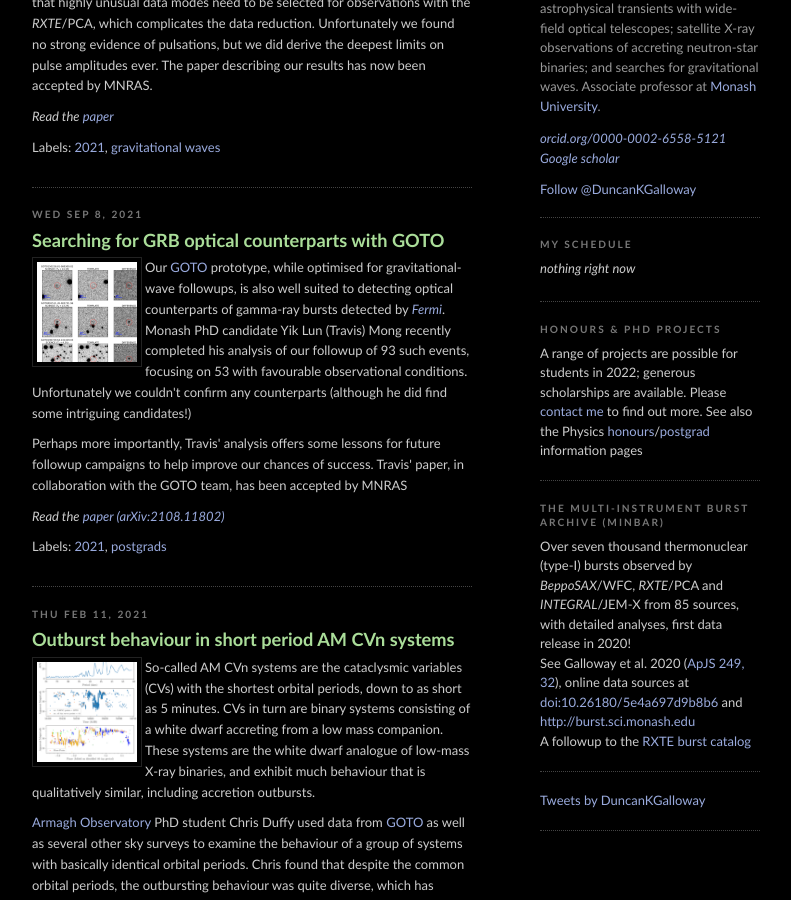
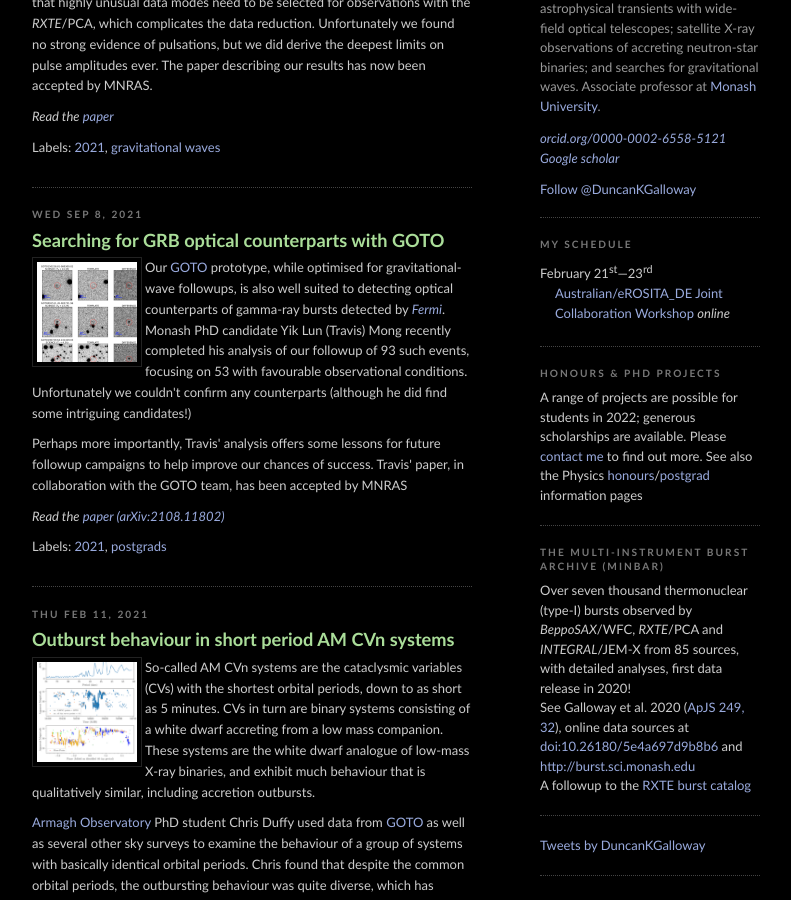
Before and after one commit to outs1der/outs1der.github.io, a Jekyll site: the page built from index.md, in a window 1280 px wide and 900 px high, scrolled down 481 px. Shown: the whole window, without its empty margins (50-841 px from the left). Built offline with Jekyll 4.4.1, drawn with Linux system fonts in a browser that asks for light colours; our own code applies the rules of GitHub Pages for plain Markdown files; comment, search, counter and statistics services are not loaded.

Commit message:
split off schedule into separate file

```diff
--- a/_includes/foot.html
+++ b/_includes/foot.html
@@ -65,11 +65,7 @@ PhD from the <a href="http://www.utas.edu.au">University of Tasmania</a> in 2000
 
   <h2 class="sidebar-title">My schedule</h2>
 
-<ul>
-
-  <li><em>  nothing right now </em></li>
-
-</ul>
+{% include schedule.html %}
 
 </div>
 
--- /dev/null
+++ b/_includes/schedule.html
@@ -0,0 +1,8 @@
+<!-- schedule to be displayed in the page sidebar -->
+<ul>
+
+  <li>February 21<sup>st</sup>&mdash;23<sup>rd</sup> <a
+href="https://astronomyaustralia.org.au/event/2022-australia-erosita_de-joint-collaboration-workshop">Australian/eROSITA_DE
+Joint Collaboration Workshop</a> <em>online</em></li>
+
+</ul>
```
